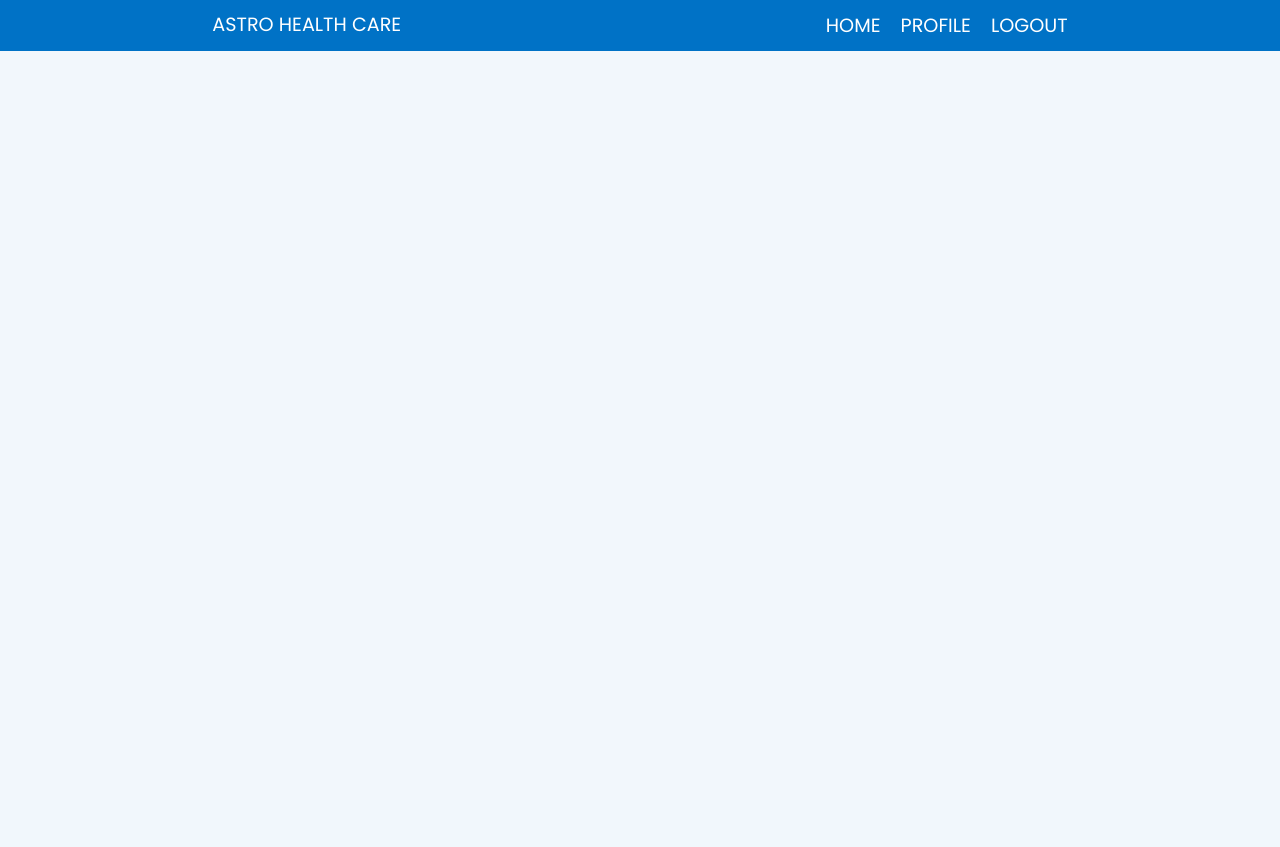
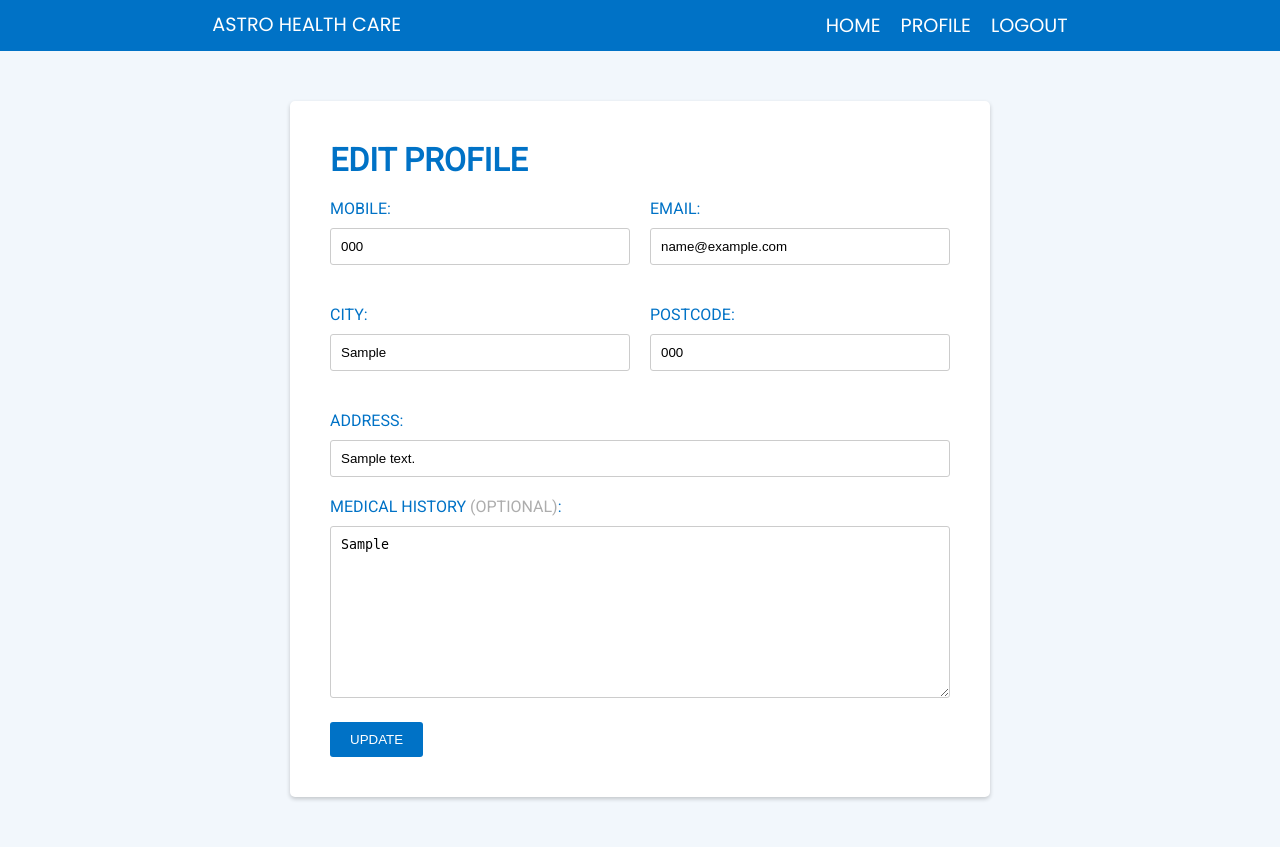
Before and after one commit to sammo-2000/hospital_v2, a PHP site: page /profile/edit in a window 1280 px wide. Before the commit the page ends 51 px from the top, so only its background shows below. Run offline with PHP 8.4, Linux system fonts and the light colour scheme; the visitor is signed in with stand-in values (Sample User, id 1); tables that the repository leaves empty or names only in its code hold one stand-in row (values such as "Sample post").

Commit message:
added update profile

```diff
--- a/app/contro/userContro.php
+++ b/app/contro/userContro.php
@@ -3,6 +3,44 @@ include "app/model/user.php";
 
 class UserContro extends User
 {
+    private $userID;
+    private $mobile;
+    private $email;
+    private $city;
+    private $postcode;
+    private $address;
+    private $history;
+    public function __construct($userID, $mobile, $email, $city, $postcode, $address, $history)
+    {
+        $this->userID = $userID;
+        $this->mobile = $mobile;
+        $this->email = strtolower($email);
+        $this->city = strtolower($city);
+        $this->postcode = strtoupper($postcode);
+        $this->address = strtolower($address);
+        $this->history = strtolower($history);
+    }
+    public function updateUser()
+    {
+        if (empty($this->mobile) || empty($this->email) || empty($this->city) || empty($this->postcode) || empty($this->address)) {
+            $_SESSION['error'] = "make sure all field are filled";
+            header("location: /profile/edit/error");
+            exit();
+        }
+
+        $sanitized_email = filter_var($this->email, FILTER_SANITIZE_EMAIL);
+
+        if (!filter_var($sanitized_email, FILTER_VALIDATE_EMAIL)) {
+            $_SESSION['error'] = "Please enter a valid email address";
+            header("location: /profile/edit/error");
+            exit();
+        }
+
+        $this->updateUserInfo($this->userID, $this->mobile, $this->email, $this->city, $this->postcode, $this->address, $this->history);
+        $_SESSION['error'] = "profile updated";
+        header("location: /profile/edit/success");
+        exit();
+    }
     public function currentUser($userID)
     {
         return $this->getUserByID($userID);
--- a/app/model/user.php
+++ b/app/model/user.php
@@ -10,4 +10,10 @@ class User extends Dbh
         $result = $stmt->fetch();
         return $result;
     }
+    protected function updateUserInfo($userID, $mobile, $email, $city, $postcode, $address, $history)
+    {
+        $sql = 'UPDATE `user` SET `mobile` = ?, `email` = ?, `city` = ?, `postcode` = ?, `address` = ?, `history` = ? WHERE `userID` = ?';
+        $stmt = $this->connect()->prepare($sql);
+        $stmt->execute([$mobile, $email, $city, $postcode, $address, $history, $userID]);
+    }
 }
--- a/app/view/profile/edit.php
+++ b/app/view/profile/edit.php
@@ -1,7 +1,49 @@
 <?php
 $title = "Profile Edit";
+include "app/contro/userContro.php";
+$user = new UserContro(null, null, null, null, null, null, null);
+$userData = $user->currentUser($_SESSION['userID']);
+if (isset($_POST['submit'])) {
+    $user = new UserContro($_SESSION['userID'], $_POST['mobile'], $_POST['email'], $_POST['city'], $_POST['postcode'], $_POST['address'], $_POST['history']);
+    $user->updateUser();
+}
 include "app/view/include/head.php";
 ?>
-
+<form action="/profile/edit" method="post" class="login box-700 box" autocomplete="off">
+    <h1>edit profile</h1>
+    <?php
+    // checks if there is an error message stored in the session
+    if (isset($error_type) && isset($_SESSION['error'])) {
+        if ($error_type == "error") { ?>
+            <p class="error"><?php out($_SESSION['error']) ?></p>
+        <?php } else { ?>
+            <p class="success"><?= $_SESSION['error'] ?></p>
+    <?php }
+        unset($_SESSION['error']);
+    } ?>
+    <div class="grid-1-2">
+        <div>
+            <label for="mobile">mobile</label>
+            <input type="number" id="mobile" name="mobile" value="<?= $userData['mobile'] ?>">
+        </div>
+        <div>
+            <label for="email">email</label>
+            <input type="email" id="email" name="email" value="<?= $userData['email'] ?>">
+        </div>
+        <div>
+            <label for="city">city</label>
+            <input type="text" id="city" name="city" value="<?= $userData['city'] ?>">
+        </div>
+        <div>
+            <label for="postcode">postcode</label>
+            <input type="text" id="postcode" name="postcode" value="<?= $userData['postcode'] ?>">
+        </div>
+    </div>
+    <label for="address">address</label>
+    <input type="text" id="address" name="address" value="<?= $userData['address'] ?>">
+    <label for="history">medical history <span>(optional)</span></label>
+    <textarea name="history" id="history" rows="10"><?= $userData['history'] ?></textarea>
+    <button name="submit" class="btn blue">update</button>
+</form>
 <?php
 include "app/view/include/foot.php";
--- a/app/view/profile/profile.php
+++ b/app/view/profile/profile.php
@@ -1,7 +1,7 @@
 <?php
 $title = "Profile";
 include "app/contro/userContro.php";
-$user = new UserContro();
+$user = new UserContro(null, null, null, null, null, null, null);
 $userData = $user->currentUser($_SESSION['userID']);
 include "app/view/include/head.php";
 ?>
--- a/routes.php
+++ b/routes.php
@@ -10,6 +10,8 @@ if (isset($_SESSION['logged_on'])) {
 
         // Profile edit
         get('/profile/edit', '/app/view/profile/edit.php');
+        get('/profile/edit/$error_type', '/app/view/profile/edit.php');
+        post('/profile/edit', '/app/view/profile/edit.php');
     }
     // Register
     get('/register/$error_type', '/app/view/registered.php');
```
